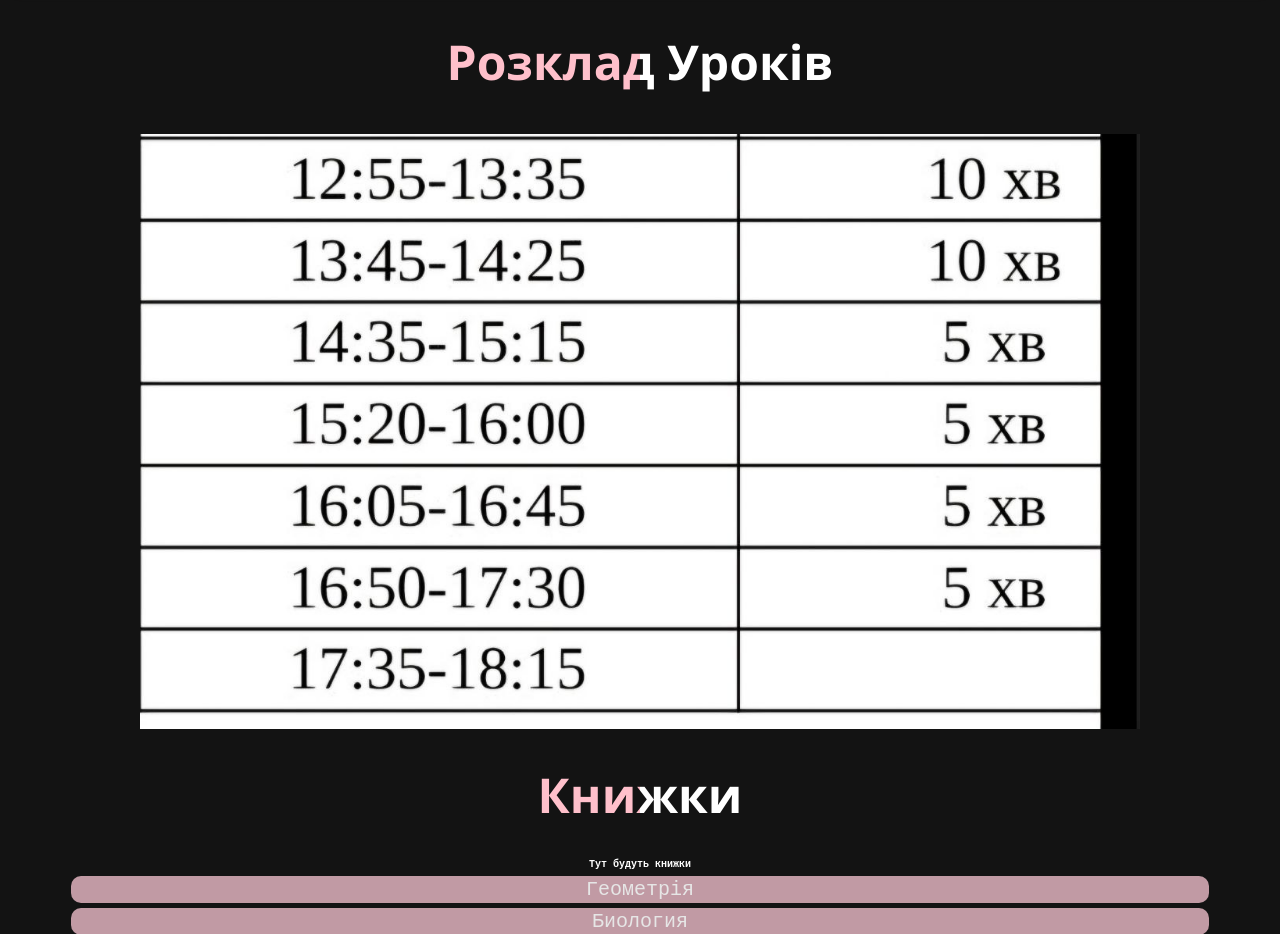
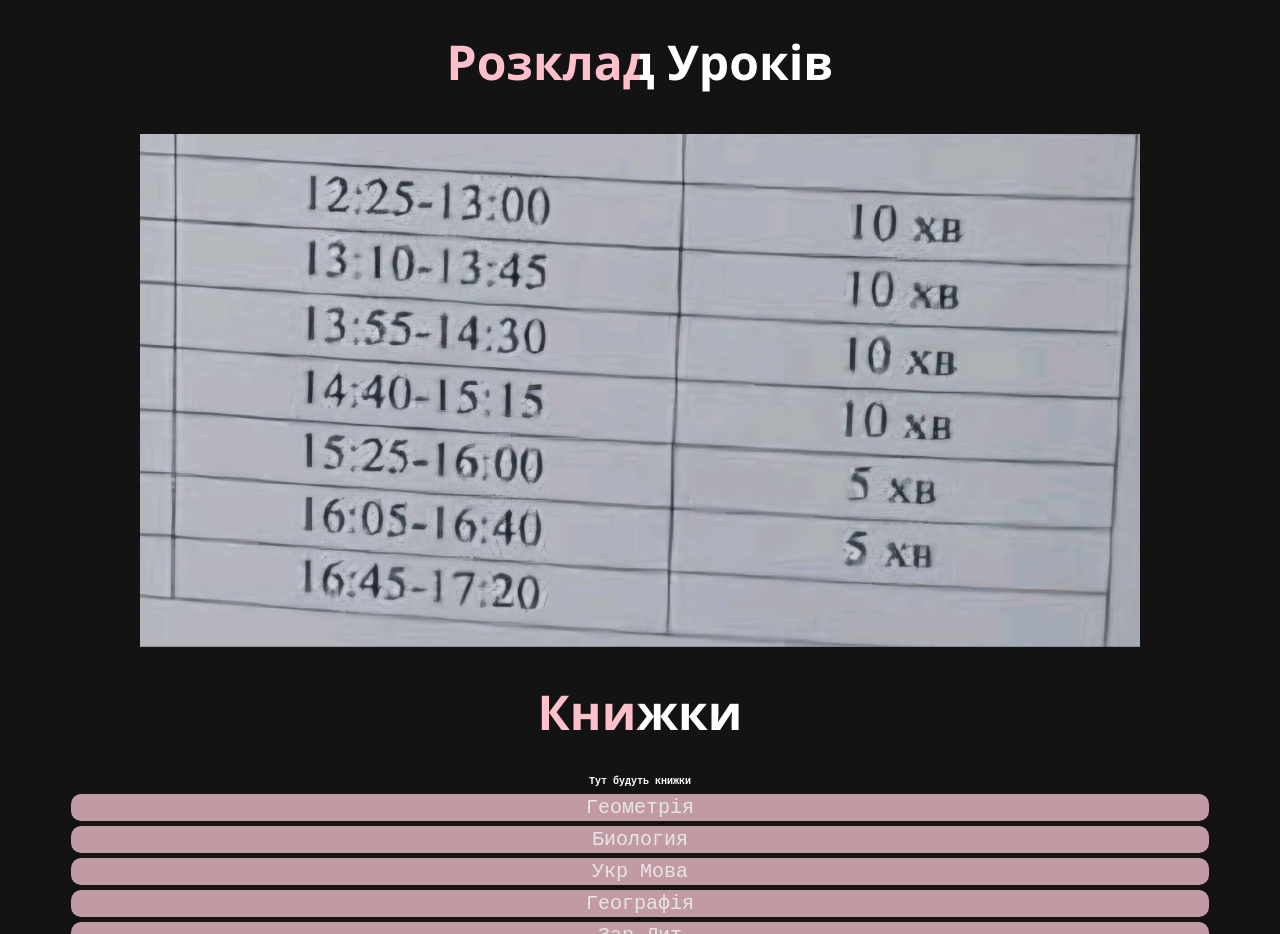
Before and after one commit to w1zZerr/GDZGEN1.1.2, a plain HTML site: page index.html in a window 1280 px wide. Shown: the part 2000-2934 px from the top of the page. Drawn offline with Linux system fonts and the light colour scheme; a script that the page names is missing.

Commit message:
Update index.html

```diff
--- a/index.html
+++ b/index.html
@@ -301,7 +301,7 @@
 
 <h1 id="rozklad" class="Colored">Розклад Урокiв</h1>
     </main>
-<img src="myspace.jpg">
+<img src="photo_2025-11-24_22-28-32.jpg">
 <h1 class="Colored">Книжки</h1>
 <h1 id="kniga" class="Opis">Тут будуть книжки</h1>
 
@@ -807,4 +807,5 @@
     toTopBtn.style.display = 'none';
 
 </script>
+
 </html>
```
